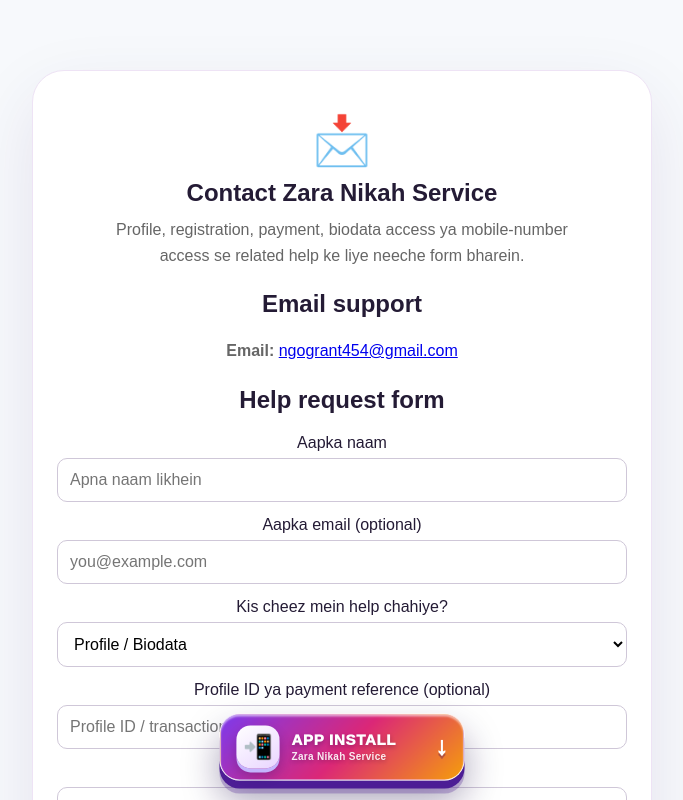
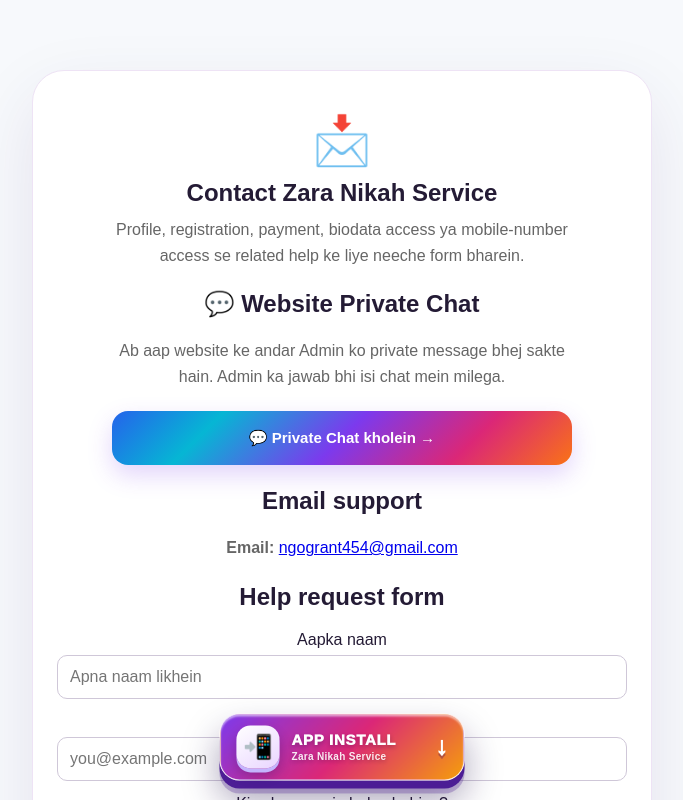
Before and after one commit to islam20111975-ops/zarashadiservice, a Next.js app: page /contact in a window 1280 px wide. Shown: the top 800 px of the page, without its empty margins (298-981 px from the left). Built offline with nearby package versions, Linux system fonts and the light colour scheme; no server answers.

Commit message:
Add private website chat option to Contact page

```diff
--- a/app/contact/page.js
+++ b/app/contact/page.js
@@ -28,7 +28,7 @@ export default function Contact(){
   }
   return <main><section className="cardPage siteState"><div className="siteStateIcon">📩</div><h1>Contact Zara Nikah Service</h1><div className="pageContent">
     <p>Profile, registration, payment, biodata access ya mobile-number access se related help ke liye neeche form bharein.</p>
-    <h2>Email support</h2><p><strong>Email:</strong> <a href="mailto:ngogrant454@gmail.com">ngogrant454@gmail.com</a></p>
+    <h2>💬 Website Private Chat</h2><p>Ab aap website ke andar Admin ko private message bhej sakte hain. Admin ka jawab bhi isi chat mein milega.</p><p><Link className="primaryAction" href="/chat">💬 Private Chat kholein →</Link></p><h2>Email support</h2><p><strong>Email:</strong> <a href="mailto:ngogrant454@gmail.com">ngogrant454@gmail.com</a></p>
     <h2>Help request form</h2>
     <form onSubmit={submitHelp} style={{display:"grid",gap:14,marginTop:16}}>
       <label style={{display:"grid",gap:6}}>Aapka naam
```
